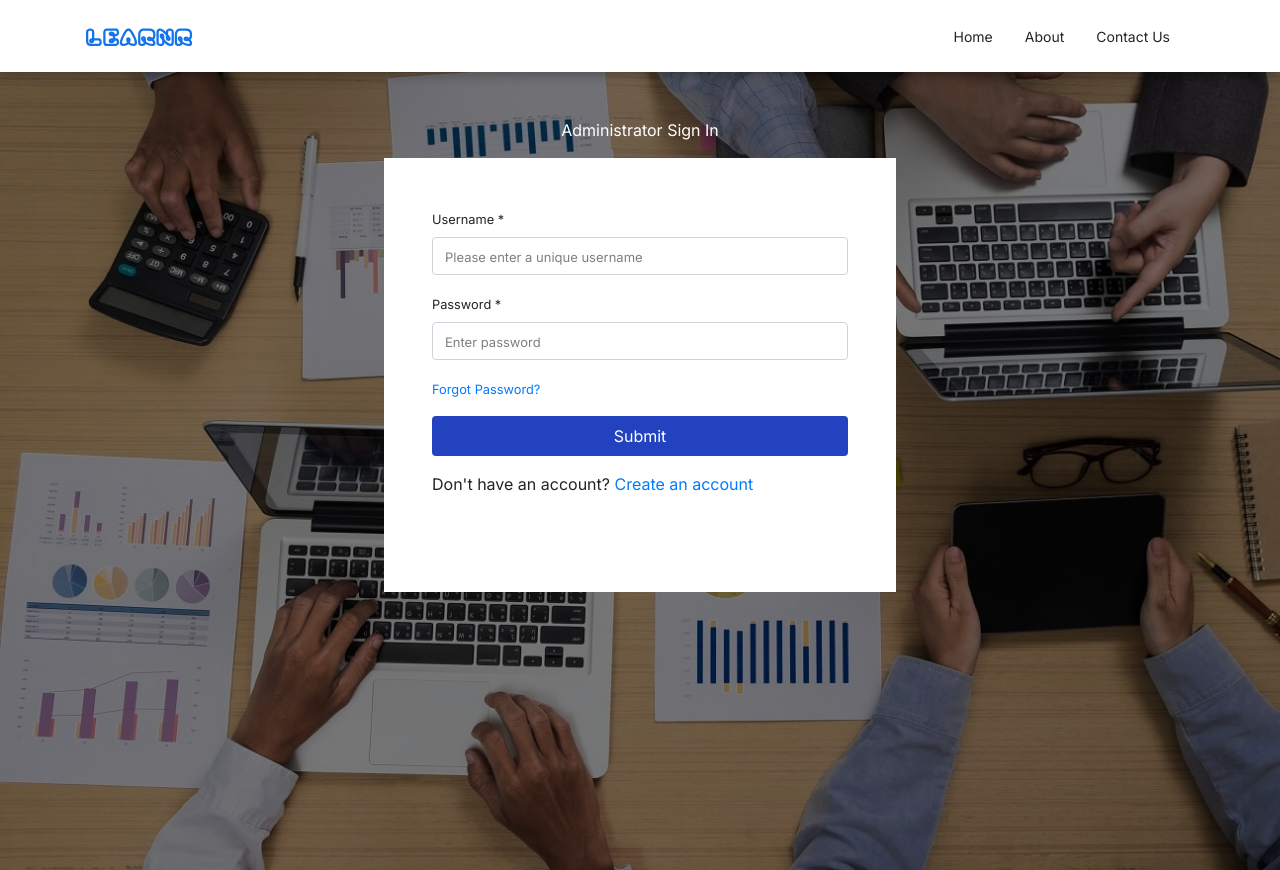
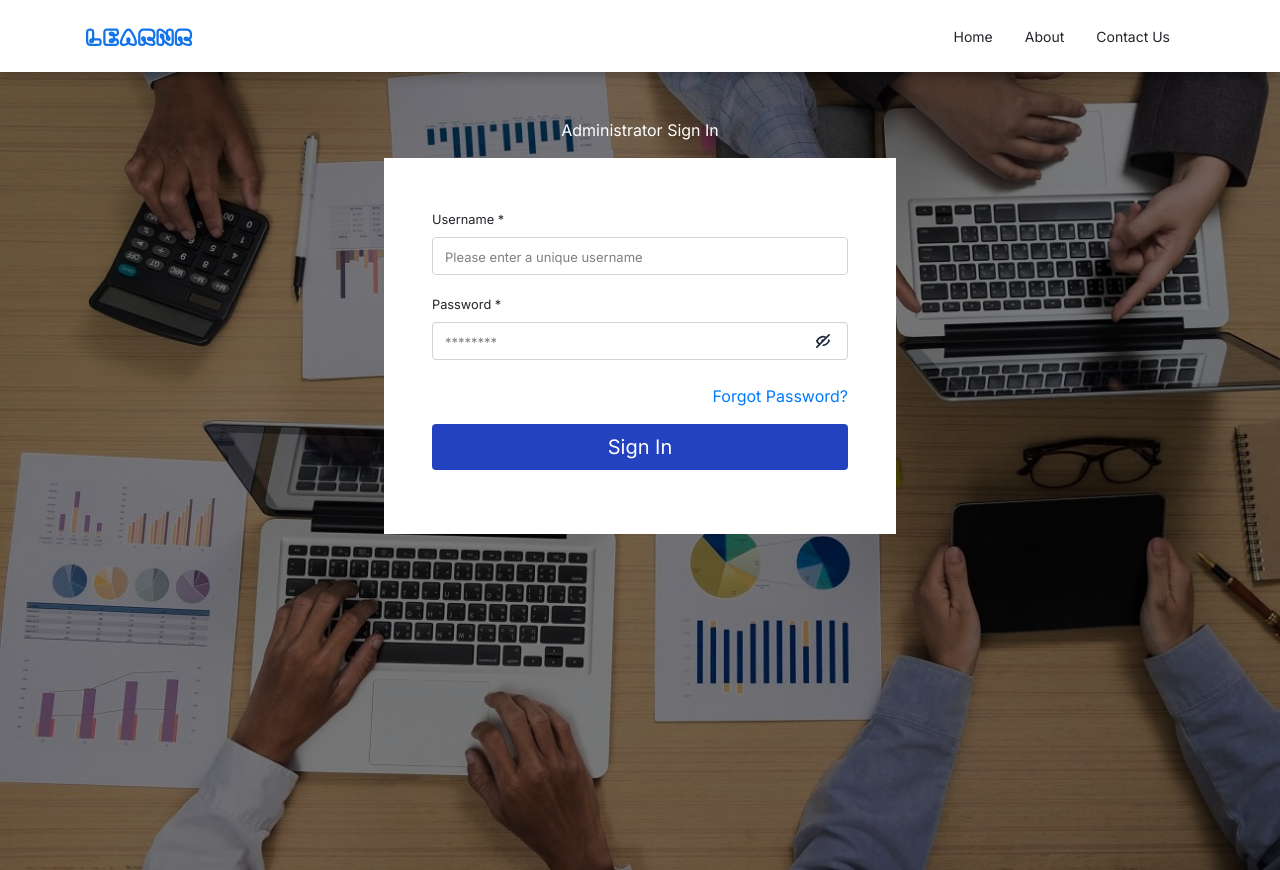
Before and after one commit to LearnrApp/Learnr-web-app-FE, a React (Create React App) app: page /admin/signin in a window 1280 px wide. Built offline with nearby package versions, Linux system fonts and the light colour scheme.

Commit message:
refactor: admin-sign-in

```diff
--- a/src/pages/admin/AdminSignin.js
+++ b/src/pages/admin/AdminSignin.js
@@ -1,4 +1,4 @@
-import React from 'react'
+import React, {useState} from 'react'
 import NavBar from '../../components/navbar/NavBarUser'
 import Form from 'react-bootstrap/Form'
 import Button from 'react-bootstrap/Button'
@@ -6,6 +6,11 @@ import '../../styles/Sign.css'
 import { Link } from 'react-router-dom'
 
 const AdminSignin = () => {
+  const [passwordShown, setPasswordShown] = useState(false);
+  const togglePasswordVisiblity = () => {
+    setPasswordShown(passwordShown ? false : true);
+  };
+
   return (
     <React.Fragment>
       <NavBar />
@@ -23,20 +28,20 @@ const AdminSignin = () => {
                   <Form.Control type="text" placeholder="Please enter a unique username" />
                 </Form.Group>
 
-                <Form.Group controlId="formBasicPassword">
+                <Form.Group className="m-0" controlId="formBasicPassword">
                   <Form.Label className="small">Password *</Form.Label>
-                  <Form.Control type="password" placeholder="Enter password" />
+                  <Form.Control type={passwordShown ? "text" : "password"} placeholder="********" />
+                  <img onClick={togglePasswordVisiblity} className="togglePassword" src={require('../../images/eye-hide.svg')} alt="" />
                   {/* <Form.Text className="text-muted">
                     Password must have at least 8 characters.
                   </Form.Text> */}
                 </Form.Group>
 
-                <Link className="small text-right" to="">Forgot Password?</Link>
-                <Button className="general-btn-2 my-3 py-2" variant="primary" type="submit">
-                  Submit
+                <Link className="float-right" to="">Forgot Password?</Link>
+                <Button style={{fontSize: '20px'}} className="general-btn-2 my-3 py-2" type="submit">
+                  Sign In
                 </Button>
               </Form>
-              <span className="d-block pb-5">Don't have an account? <Link to="/student/signup">Create an account</Link></span>
             </div>
           </div>
         </div>
--- a/src/pages/parent/ParentSignin.js
+++ b/src/pages/parent/ParentSignin.js
@@ -18,7 +18,7 @@ const StudentSignin = () => {
       <div className="sign-bg container-fluid px-0">
         <div className="container pt-5">
           <div className="mx-auto signup-form--wrap">
-          <p className="text-center demo-category" style={{fontSize: '24px'}}>
+          <p className="text-center demo-category">
             Welcome Back
           </p>
             <div className="bg-white signup-form">
@@ -42,7 +42,7 @@ const StudentSignin = () => {
                   <Form.Control type="text" placeholder="Enter username" />
                 </Form.Group>
 
-                <Form.Group controlId="formBasicPassword">
+                <Form.Group className="m-0" controlId="formBasicPassword">
                   <Form.Label className="small">Password *</Form.Label>
                   <Form.Control type={passwordShown ? "text" : "password"} placeholder="********" />
                   <img onClick={togglePasswordVisiblity} className="togglePassword" src={require('../../images/eye-hide.svg')} alt="" />
--- a/src/pages/parent/ParentSignup.js
+++ b/src/pages/parent/ParentSignup.js
@@ -43,7 +43,7 @@ const ParentSignup = () => {
                   <Form.Control type="email" placeholder="example@email.com" />
                 </Form.Group>
 
-                <Form.Group controlId="formBasicPassword">
+                <Form.Group className="m-0" controlId="formBasicPassword">
                   <Form.Label className="small">Password *</Form.Label>
                   <Form.Control type={passwordShown ? "text" : "password"} placeholder="********" />
                   <img onClick={togglePasswordVisiblity} className="togglePassword" src={require('../../images/eye-hide.svg')} alt="" />
--- a/src/pages/student/StudentSignin.js
+++ b/src/pages/student/StudentSignin.js
@@ -17,7 +17,7 @@ const StudentSignin = () => {
       <div className="sign-bg container-fluid px-0">
         <div className="container pt-5">
           <div className="mx-auto signup-form--wrap">
-          <p className="text-center demo-category" style={{fontSize: '24px'}}>
+          <p className="text-center demo-category">
             Welcome Back
           </p>
             <div className="bg-white signup-form">
@@ -28,7 +28,7 @@ const StudentSignin = () => {
                   <Form.Control type="text" placeholder="Enter username" />
                 </Form.Group>
 
-                <Form.Group controlId="formBasicPassword">
+                <Form.Group className="m-0" controlId="formBasicPassword">
                   <Form.Label className="small">Password *</Form.Label>
                   <Form.Control type={passwordShown ? "text" : "password"} placeholder="********" />
                   <img onClick={togglePasswordVisiblity} className="togglePassword" src={require('../../images/eye-hide.svg')} alt="" />
--- a/src/pages/student/StudentSignup.js
+++ b/src/pages/student/StudentSignup.js
@@ -39,7 +39,7 @@ const StudentSignup = () => {
                   <Form.Control type="email" placeholder="example@email.com" />
                 </Form.Group>
 
-                <Form.Group controlId="formBasicPassword">
+                <Form.Group className="m-0" controlId="formBasicPassword">
                   <Form.Label className="small">Password *</Form.Label>
                   <Form.Control type={passwordShown ? "text" : "password"} placeholder="********" />
                   <img onClick={togglePasswordVisiblity} className="togglePassword" src={require('../../images/eye-hide.svg')} alt="" />
--- a/src/styles/Sign.css
+++ b/src/styles/Sign.css
@@ -3,6 +3,11 @@
 }
 @import url('https://fonts.googleapis.com/css2?family=Inter:wght@400;500;600;700;800&display=swap');
 
+.demo-category {
+  font-weight: 700 !important;
+  color: #212429;
+  font-size: 24px;
+}
 .sign-bg {
   background-image: url(../images/sign-bg.png);
   background-repeat: no-repeat;
```
